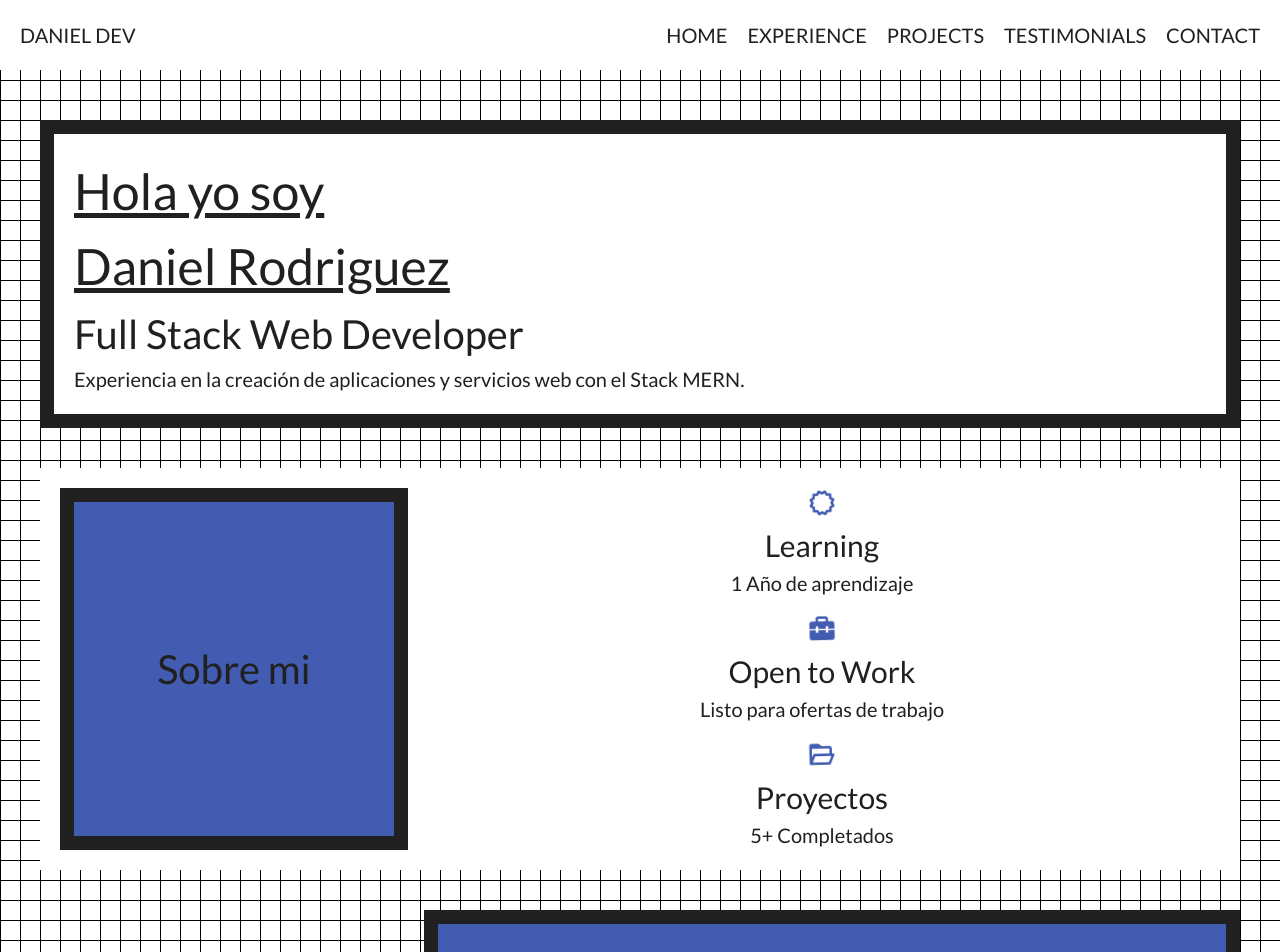
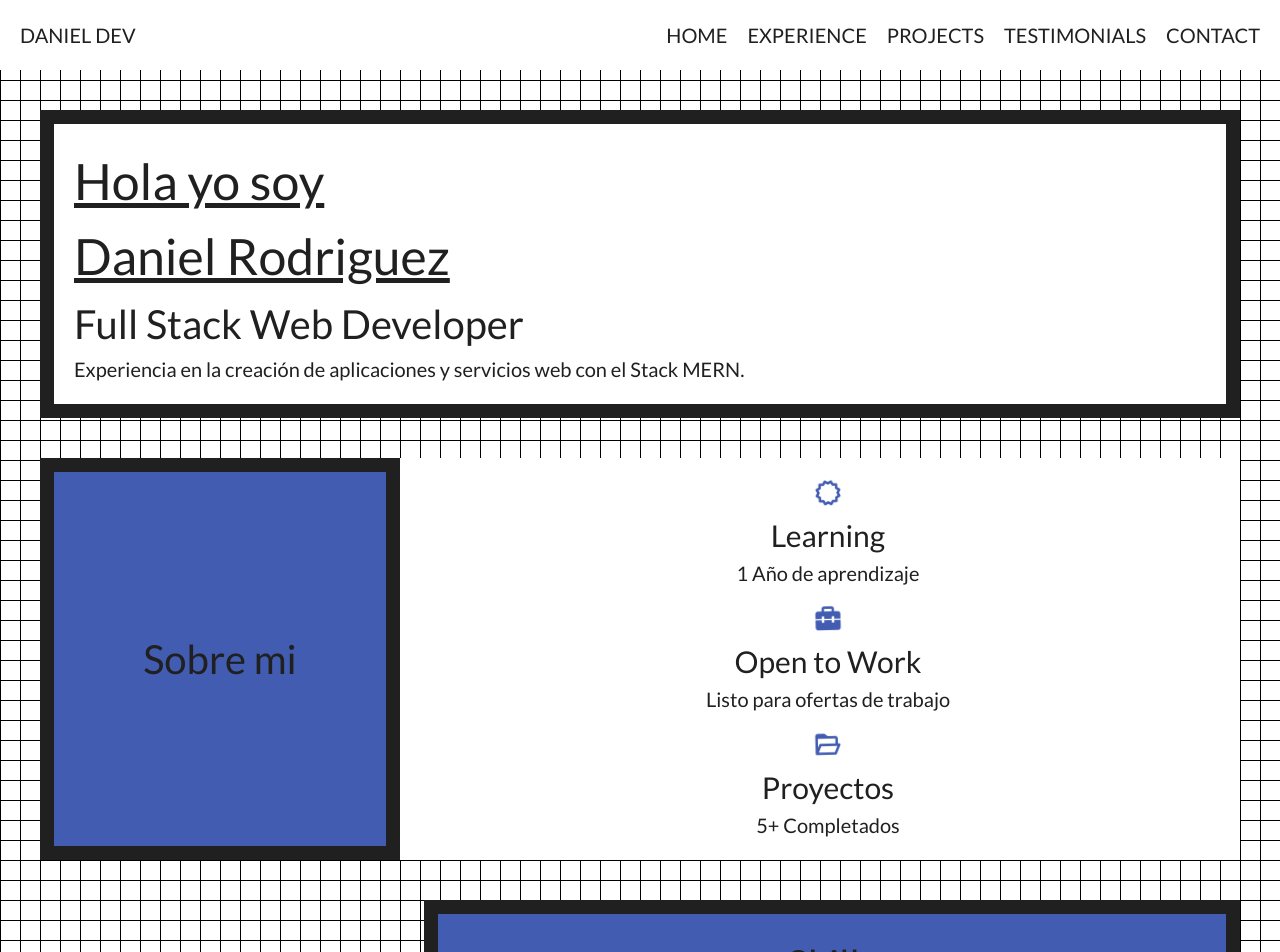
Before and after one commit to DanielR06/Portfolio_ReactTS_DanielDev, a React (Vite) app: page / in a window 1280 px wide. Shown: the top 952 px of the page. Built offline with nearby package versions, Linux system fonts and the light colour scheme.

Commit message:
navbar fix

```diff
--- a/src/components/About/About.tsx
+++ b/src/components/About/About.tsx
@@ -3,11 +3,11 @@ import './About.css'
 const About = () => {
   return (
     <section id='aboutme'>
-        <div className='container_aboutme padding'>
+        <div className='container_aboutme'>
           <article className='aboutme_title padding'>
             <h2>Sobre mi</h2>
           </article>
-          <article className='aboutme_information'>
+          <article className='aboutme_information padding'>
 
             <div>
               <i className='bx bx-certification bx-tada icon-aboutme' ></i>
--- a/src/components/Home/Home.css
+++ b/src/components/Home/Home.css
@@ -1,5 +1,5 @@
 #home{
-    margin: 6em 2em 2em;
+    margin: 2em;
     border: 0.7em solid var(--theme-ligth-dt);
     background-color: var(--theme-ligth-bg);
 }
--- a/src/components/Navbar/Navbar.css
+++ b/src/components/Navbar/Navbar.css
@@ -1,6 +1,6 @@
 .nav_bar{
     background-color: var(--theme-ligth-bg);
-    position: fixed;
+    position: sticky;
     left: 0px;
     right: 0px;
     top: 0px;
```
